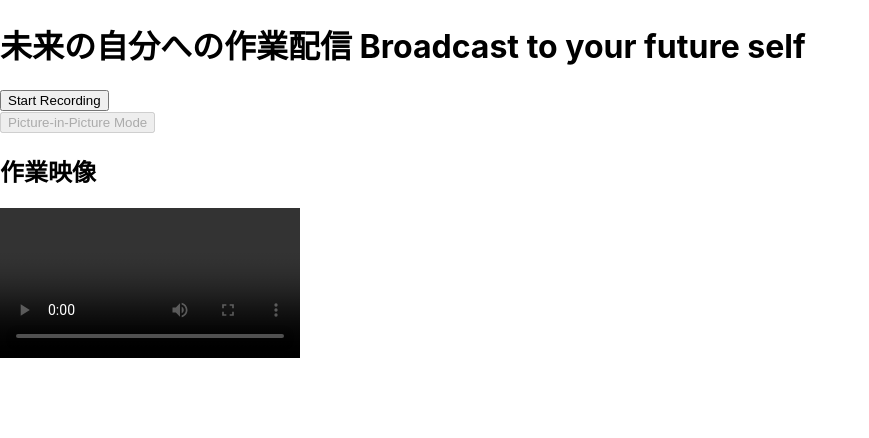
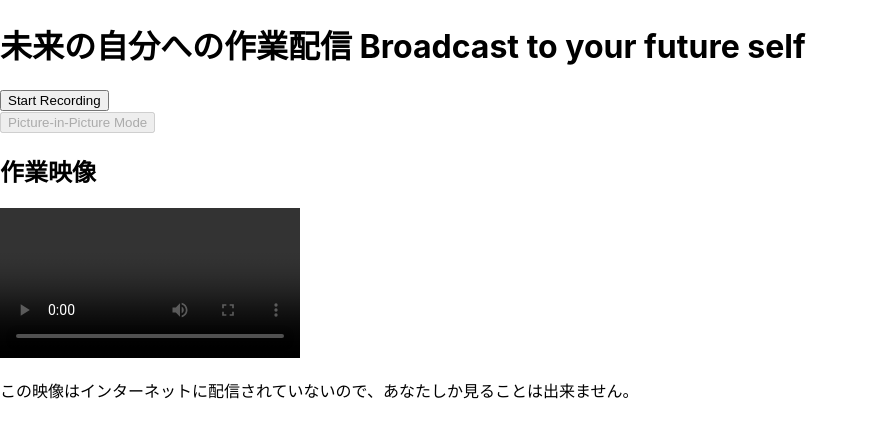
Before and after one commit to blu3mo/time-mirror, a React (Create React App) app: page / in a window 1280 px wide. Shown: the top 438 px of the page, without its empty margins (0-869 px from the left). Built offline with nearby package versions, Linux system fonts and the light colour scheme.

Commit message:
Add description

```diff
--- a/src/App.js
+++ b/src/App.js
@@ -62,6 +62,7 @@ function App() {
       </button>
       <h2>作業映像</h2>
       <video ref={recordedVideoRef} style={{"maxWidth": "50%"}} autoPlay controls></video>
+      <p>この映像はインターネットに配信されていないので、あなたしか見ることは出来ません。</p>
     </div>
   );
 }
```
